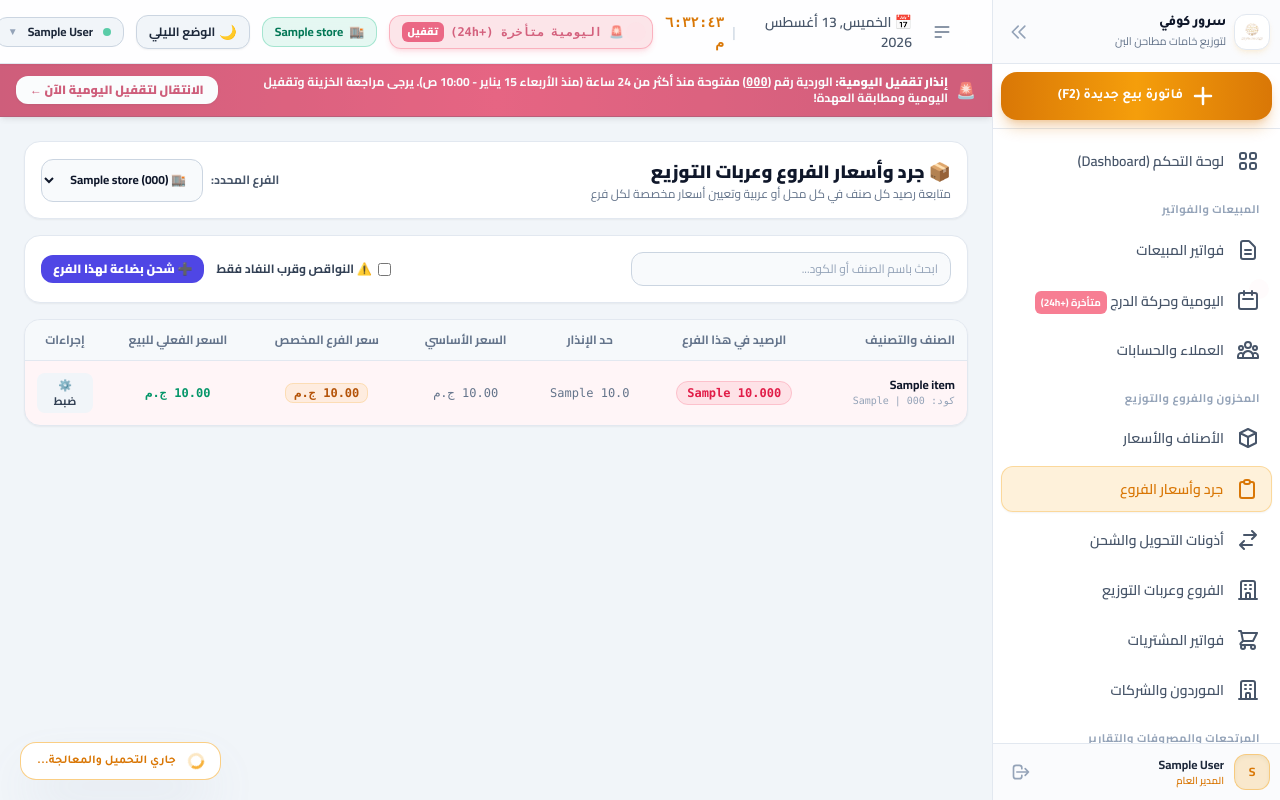
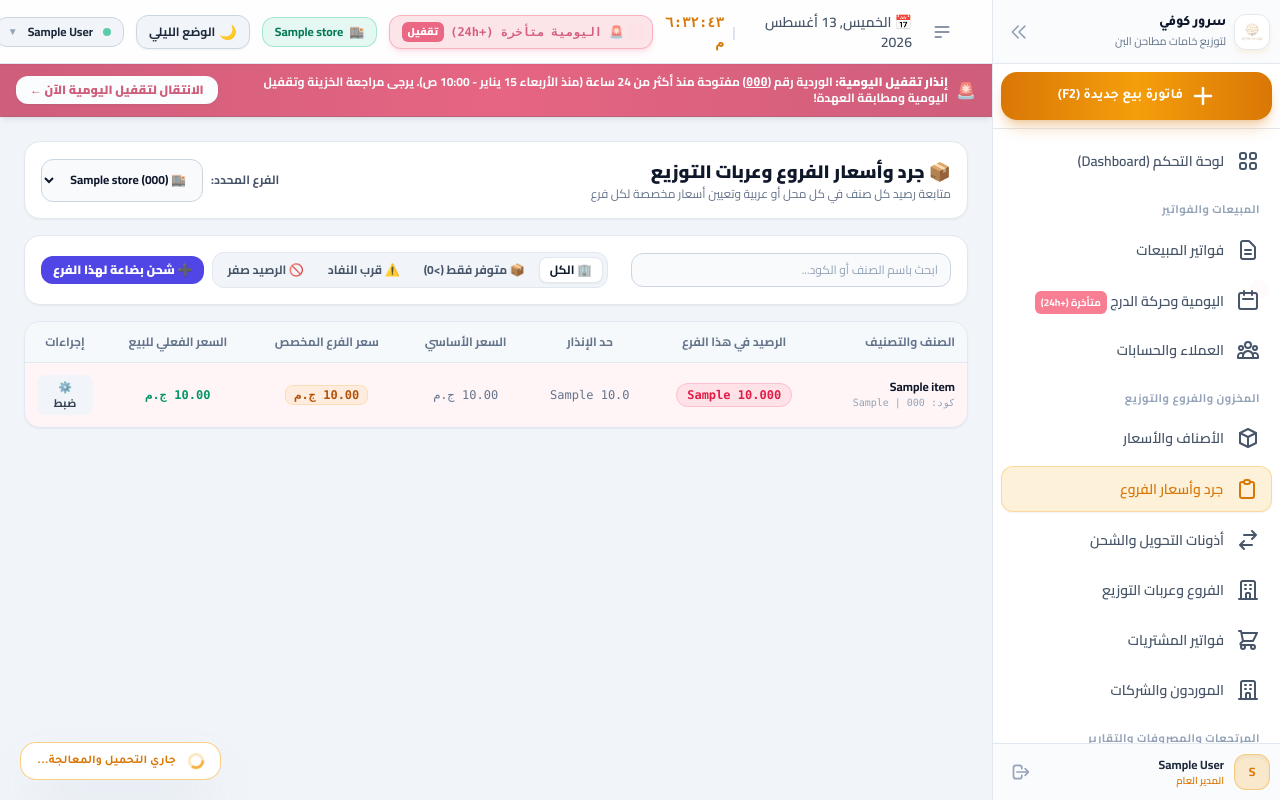
Before and after one commit to kamalsroor1/erp-hub, a Laravel app: page /store-stocks in a window 1280 px wide. Run offline with Laravel 12, Linux system fonts and the light colour scheme; a user stored in the database is signed in; data comes from the database, SQL or seed files in the repository; tables that the repository leaves empty hold one stand-in row (values such as "Sample post"); parts of the project's set-up code (start-up, migrations or seed data) failed here and were passed over; some libraries are stand-ins or nearby versions.

Commit message:
feat(inventory): add quick filter toggle for in-stock items (>0), out of stock, and all items

```diff
--- a/app/Livewire/ItemIndex.php
+++ b/app/Livewire/ItemIndex.php
@@ -181,6 +181,7 @@
                 });
             })
             ->when($this->filterCategory !== 'all', fn($q) => $q->where('category', $this->filterCategory))
+            ->when($this->filterStock === 'in_stock', fn($q) => $q->where('current_stock', '>', '0.000'))
             ->when($this->filterStock === 'low', fn($q) => $q->lowStock())
             ->when($this->filterStock === 'out', fn($q) => $q->where('current_stock', '<=', '0.000'))
             ->orderBy('name');
--- a/app/Livewire/ReportsIndex.php
+++ b/app/Livewire/ReportsIndex.php
@@ -17,6 +17,7 @@
     public $activeTab = 'sales'; // sales, items, stores, customers, expenses, inventory
     public $dateFilter = 'today'; // today, this_week, this_month, this_year, custom
     public $selectedStoreId = 'all';
+    public $inventoryStockFilter = 'all'; // all, in_stock, out_of_stock
     public $fromDate;
     public $toDate;
 
@@ -319,6 +320,18 @@
             }
         }
 
+        if ($this->inventoryStockFilter === 'in_stock') {
+            $filteredInventoryItems = array_values(array_filter($inventoryItems, function ($item) {
+                return bccomp((string)$item->current_stock, '0.000', 3) > 0;
+            }));
+        } elseif ($this->inventoryStockFilter === 'zero_stock') {
+            $filteredInventoryItems = array_values(array_filter($inventoryItems, function ($item) {
+                return bccomp((string)$item->current_stock, '0.000', 3) <= 0;
+            }));
+        } else {
+            $filteredInventoryItems = $inventoryItems;
+        }
+
         $expectedStockProfit = bcsub($stockSellingValuation, $stockCostValuation, 3);
 
         return view('livewire.reports-index', [
@@ -335,8 +348,11 @@
             'stockCostValuation'     => $stockCostValuation,
             'stockSellingValuation'  => $stockSellingValuation,
             'expectedStockProfit'    => $expectedStockProfit,
-            'inventoryItems'         => $inventoryItems,
-            'allItems'               => $inventoryItems,
+            'inventoryItems'         => $filteredInventoryItems,
+            'allItems'               => $filteredInventoryItems,
+            'totalInventoryCount'    => count($inventoryItems),
+            'inStockCount'           => count(array_filter($inventoryItems, fn($i) => bccomp((string)$i->current_stock, '0.000', 3) > 0)),
+            'zeroStockCount'         => count(array_filter($inventoryItems, fn($i) => bccomp((string)$i->current_stock, '0.000', 3) <= 0)),
         ])->layout('components.layouts.app', ['title' => 'التقارير المالية والمبيعات والأرباح']);
     }
 }
--- a/app/Livewire/StoreStockIndex.php
+++ b/app/Livewire/StoreStockIndex.php
@@ -14,6 +14,7 @@
 
     public $selectedStoreId;
     public $searchQuery = '';
+    public $stockFilter = 'all'; // all, in_stock, low, out
     public $lowStockOnly = false;
 
     // Edit Modal State
@@ -97,7 +98,9 @@
                     });
                 }
             })
-            ->when($this->lowStockOnly, fn($q) => $q->whereColumn('quantity', '<=', 'min_stock'))
+            ->when($this->stockFilter === 'in_stock', fn($q) => $q->where('quantity', '>', '0.000'))
+            ->when($this->stockFilter === 'low' || $this->lowStockOnly, fn($q) => $q->whereColumn('quantity', '<=', 'min_stock'))
+            ->when($this->stockFilter === 'out', fn($q) => $q->where('quantity', '<=', '0.000'))
             ->get();
 
         return view('livewire.store-stock-index', [
--- a/resources/views/livewire/item-index.blade.php
+++ b/resources/views/livewire/item-index.blade.php
@@ -50,7 +50,8 @@
 
             <span class="text-slate-500 dark:text-slate-400 text-[11px] hidden sm:inline">المخزون:</span>
             <button wire:click="$set('filterStock', 'all')" class="px-2.5 py-1.5 rounded-lg font-bold border transition-colors cursor-pointer text-xs {{ $filterStock === 'all' ? 'bg-slate-200 dark:bg-slate-800 border-slate-300 dark:border-slate-600 text-slate-900 dark:text-white' : 'border-transparent text-slate-500 dark:text-slate-400' }}">الكل</button>
-            <button wire:click="$set('filterStock', 'low')" class="px-2.5 py-1.5 rounded-lg font-bold border transition-colors cursor-pointer text-xs {{ $filterStock === 'low' ? 'bg-rose-500/20 border-rose-500/40 text-rose-700 dark:text-rose-400' : 'border-transparent text-slate-500 dark:text-slate-400' }}">نواقص</button>
+            <button wire:click="$set('filterStock', 'in_stock')" class="px-2.5 py-1.5 rounded-lg font-bold border transition-colors cursor-pointer text-xs {{ $filterStock === 'in_stock' ? 'bg-emerald-600 text-white border-emerald-500 shadow-sm' : 'border-slate-200 dark:border-slate-800 text-slate-600 dark:text-slate-300 hover:bg-slate-100 dark:hover:bg-slate-800' }}">📦 متوفر كمية (>0)</button>
+            <button wire:click="$set('filterStock', 'low')" class="px-2.5 py-1.5 rounded-lg font-bold border transition-colors cursor-pointer text-xs {{ $filterStock === 'low' ? 'bg-amber-500/20 border-amber-500/40 text-amber-700 dark:text-amber-400' : 'border-transparent text-slate-500 dark:text-slate-400' }}">⚠️ قرب النفاد</button>
             <button wire:click="$set('filterStock', 'out')" class="px-2.5 py-1.5 rounded-lg font-bold border transition-colors cursor-pointer text-xs {{ $filterStock === 'out' ? 'bg-rose-100 dark:bg-rose-950 border-rose-300 dark:border-rose-800 text-rose-700 dark:text-rose-300' : 'border-transparent text-slate-500 dark:text-slate-400' }}">نفد (0)</button>
         </div>
     </div>
--- a/resources/views/livewire/store-stock-index.blade.php
+++ b/resources/views/livewire/store-stock-index.blade.php
@@ -30,8 +30,8 @@
     @endif
 
     <!-- Search & Filter -->
-    <div class="bg-white dark:bg-slate-900 p-4 rounded-2xl border border-slate-200 dark:border-slate-800 flex flex-col sm:flex-row items-center justify-between gap-3 shadow-sm">
-        <div class="w-full sm:w-80 relative">
+    <div class="bg-white dark:bg-slate-900 p-4 rounded-2xl border border-slate-200 dark:border-slate-800 flex flex-col lg:flex-row items-stretch lg:items-center justify-between gap-3 shadow-sm">
+        <div class="w-full lg:w-80 relative">
             <input
                 type="text"
                 wire:model.live.debounce.200ms="searchQuery"
@@ -40,16 +40,43 @@
             >
         </div>
 
-        <div class="flex items-center gap-3 w-full sm:w-auto">
-            <label class="flex items-center gap-1.5 text-xs font-bold text-slate-700 dark:text-slate-300 cursor-pointer">
-                <input type="checkbox" wire:model.live="lowStockOnly" class="rounded text-rose-600 focus:ring-0">
-                <span>⚠️ النواقص وقرب النفاد فقط</span>
-            </label>
+        <div class="flex flex-wrap items-center gap-2">
+            <!-- Filter Pills -->
+            <div class="flex items-center gap-1 bg-slate-100 dark:bg-slate-950 p-1 rounded-xl border border-slate-200 dark:border-slate-800 text-xs">
+                <button
+                    type="button"
+                    wire:click="$set('stockFilter', 'all')"
+                    class="px-2.5 py-1 rounded-lg font-bold transition-all cursor-pointer {{ $stockFilter === 'all' ? 'bg-white dark:bg-slate-800 text-slate-900 dark:text-white shadow-sm border border-slate-200 dark:border-slate-700' : 'text-slate-500 hover:text-slate-900 dark:hover:text-white' }}"
+                >
+                    🏢 الكل
+                </button>
+                <button
+                    type="button"
+                    wire:click="$set('stockFilter', 'in_stock')"
+                    class="px-2.5 py-1 rounded-lg font-bold transition-all cursor-pointer {{ $stockFilter === 'in_stock' ? 'bg-emerald-600 text-white shadow-sm' : 'text-slate-600 dark:text-slate-300 hover:text-emerald-600 dark:hover:text-emerald-400' }}"
+                >
+                    📦 متوفر فقط (>0)
+                </button>
+                <button
+                    type="button"
+                    wire:click="$set('stockFilter', 'low')"
+                    class="px-2.5 py-1 rounded-lg font-bold transition-all cursor-pointer {{ $stockFilter === 'low' ? 'bg-amber-600 text-white shadow-sm' : 'text-slate-600 dark:text-slate-300 hover:text-amber-600 dark:hover:text-amber-400' }}"
+                >
+                    ⚠️ قرب النفاد
+                </button>
+                <button
+                    type="button"
+                    wire:click="$set('stockFilter', 'out')"
+                    class="px-2.5 py-1 rounded-lg font-bold transition-all cursor-pointer {{ $stockFilter === 'out' ? 'bg-rose-600 text-white shadow-sm' : 'text-slate-600 dark:text-slate-300 hover:text-rose-600 dark:hover:text-rose-400' }}"
+                >
+                    🚫 الرصيد صفر
+                </button>
+            </div>
 
             @can('transfers.create')
             <a
                 href="{{ route('stock-transfers.create') }}?to_store_id={{ $selectedStoreId }}"
-                class="px-3 py-1.5 rounded-xl bg-indigo-600 hover:bg-indigo-500 text-white text-xs font-black transition-all cursor-pointer flex items-center gap-1"
+                class="px-3 py-1.5 rounded-xl bg-indigo-600 hover:bg-indigo-500 text-white text-xs font-black transition-all cursor-pointer flex items-center gap-1 shrink-0"
             >
                 <span>➕ شحن بضاعة لهذا الفرع</span>
             </a>
```
Also changed, not shown: docs/history/2026-08-13/session-13-inventory-quantity-filters.md (added, +30 -0 lines), docs/history/2026-08-13/summary.md (+2 -0 lines), resources/views/livewire/reports-index.blade.php (+30 -2 lines).
